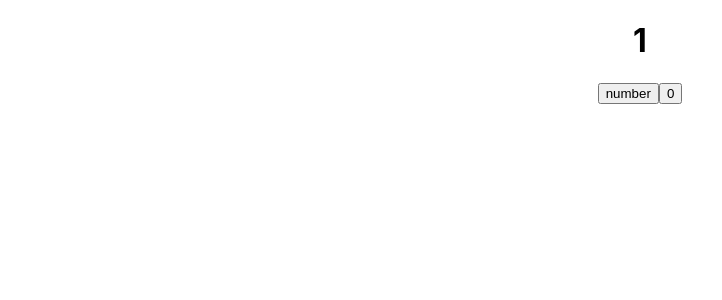
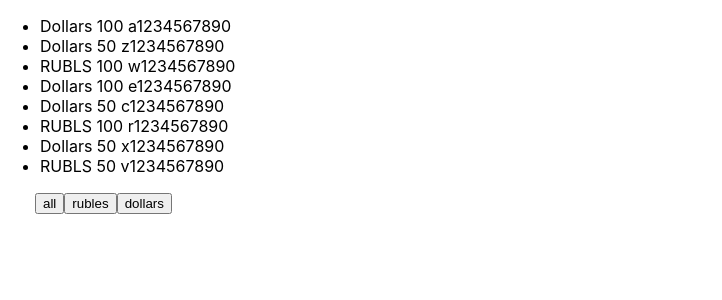
Before and after one commit to LySkyn/microtasks, a React (Create React App) app: page / in a window 1280 px wide. Shown: the top 300 px of the page, without its empty margins (0-722 px from the left). Built offline with nearby package versions, Linux system fonts and the light colour scheme.

Commit message:
Lesson 1.5

```diff
--- a/src/App.tsx
+++ b/src/App.tsx
@@ -1,29 +1,56 @@
 import React, {useState} from 'react';
 import './App.css';
-import {Button} from "./site/Button";
+import {NewComponent} from "./NewComponent";
 
+type FilterType= 'all'|'dollar'|'ruble'
+function App() {
 
-function App() {
-    // let a=1
-let [a, setA]=useState(1)
+    const [money, setMoney] = useState([
+        {banknots: 'Dollars', value: 100, number: ' a1234567890'},
+        {banknots: 'Dollars', value: 50, number: ' z1234567890'},
+        {banknots: 'RUBLS', value: 100, number: ' w1234567890'},
+        {banknots: 'Dollars', value: 100, number: ' e1234567890'},
+        {banknots: 'Dollars', value: 50, number: ' c1234567890'},
+        {banknots: 'RUBLS', value: 100, number: ' r1234567890'},
+        {banknots: 'Dollars', value: 50, number: ' x1234567890'},
+        {banknots: 'RUBLS', value: 50, number: ' v1234567890'},
+    ])
+const [filter, setFilter]= useState<FilterType>('all')
 
-const onClickHandler = () => {
-        setA(++a)
-    console.log(a)
-}
+    let currentMoney = money;
 
-const resetHandler = () => {
-    setA(0)
-}
+    if (filter === 'dollar') {
+        currentMoney = money.filter((filteredMoney) => filteredMoney.banknots === 'Dollars')
+    }
+    if (filter === 'ruble') {
+        currentMoney = money.filter((filteredMoney) => filteredMoney.banknots === 'RUBLS')
+    }
 
+    const onClickFilterHandler = (nameButton: FilterType) => {
+        setFilter(nameButton)
+    }
+    return (
+        <>
+            <ul>
+                {currentMoney.map((objFromMoneyArray, index) => {
+                    return (
+                        <li key={index}>
+                            <span>{objFromMoneyArray.banknots} </span>
+                            <span>{objFromMoneyArray.value} </span>
+                            <span>{objFromMoneyArray.number}</span>
+                        </li>
+                    )
+                })}
+            </ul>
+            <div style={{marginLeft: '35px'}}>
+                <button onClick={() => onClickFilterHandler('all')}>all</button>
+                <button onClick={() => onClickFilterHandler('ruble')}>rubles</button>
+                <button onClick={() => onClickFilterHandler('dollar')}>dollars</button>
+            </div>
+        </>
 
-    return (
-        <div className="App">
-            <h1>{a}</h1>
-            <button onClick={onClickHandler}>number</button>
-            <button onClick={resetHandler}>0</button>
-        </div>
     );
 }
+;
 
 export default App;
```
